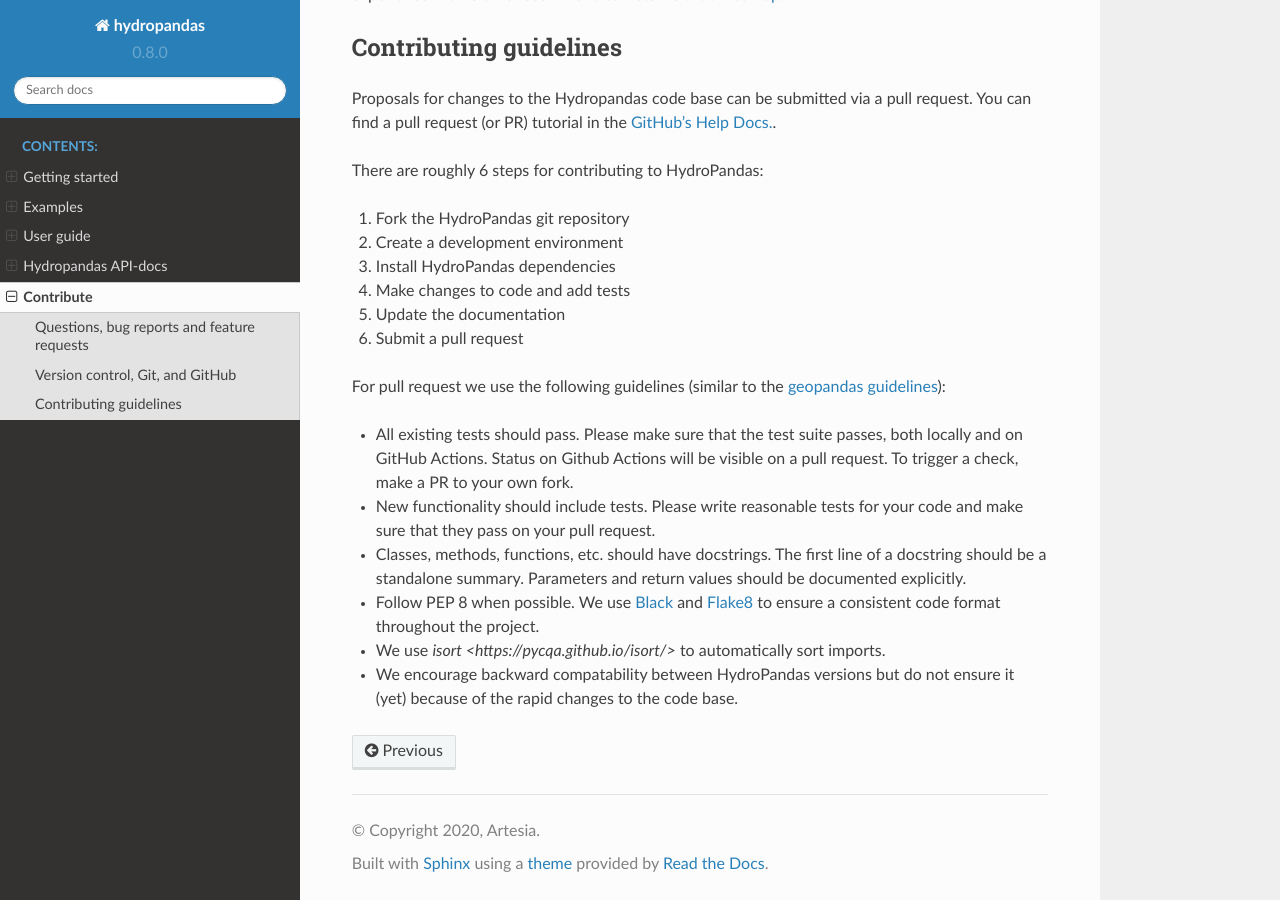
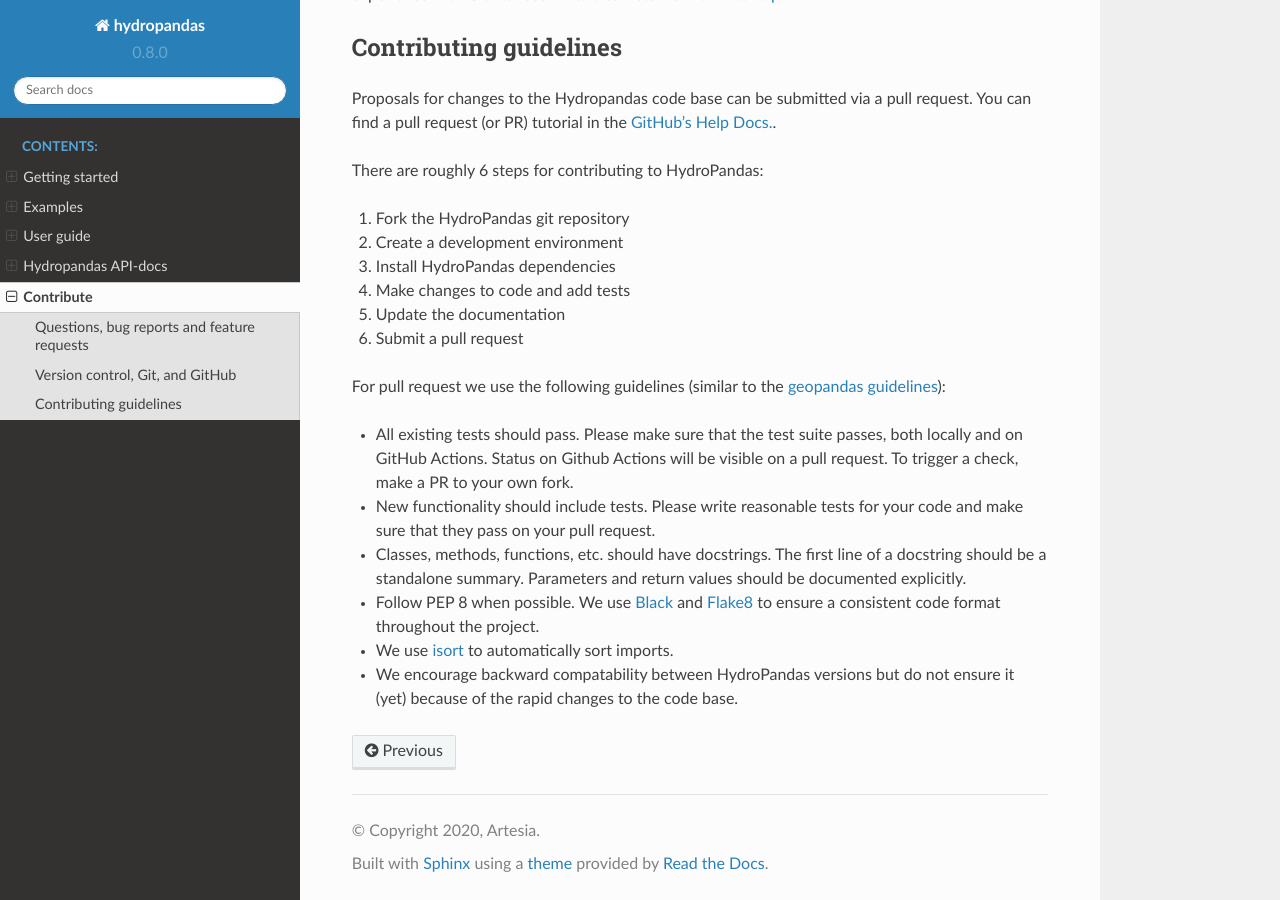
Before and after one commit to ArtesiaWater/hydropandas, a Sphinx documentation site: the page built from docs/contribute.rst, in a window 1280 px wide and 900 px high, scrolled down 505 px. Built offline with Sphinx 7.4.7 and the Read the Docs theme 2.0.0, drawn with Linux system fonts in a browser that asks for light colours.

Commit message:
fix link

```diff
--- a/docs/contribute.rst
+++ b/docs/contribute.rst
@@ -54,6 +54,6 @@
   `Black <https://black.readthedocs.io/en/stable/>`_ and
   `Flake8 <http://flake8.pycqa.org/en/latest/>`_ to ensure a consistent code
   format throughout the project.
-- We use `isort <https://pycqa.github.io/isort/>` to automatically sort imports.
+- We use `isort <https://pycqa.github.io/isort/>`_ to automatically sort imports.
 - We encourage backward compatability between HydroPandas versions but do not
   ensure it (yet) because of the rapid changes to the code base.
```
